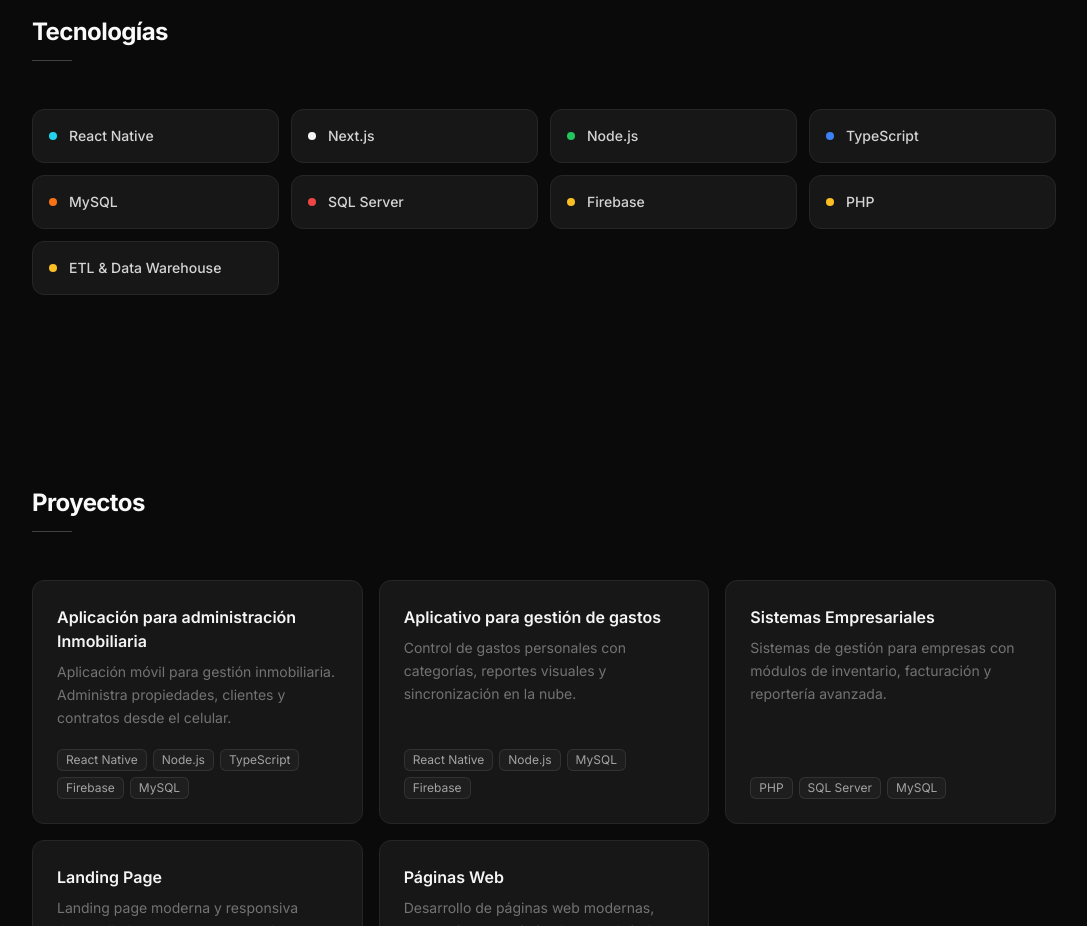
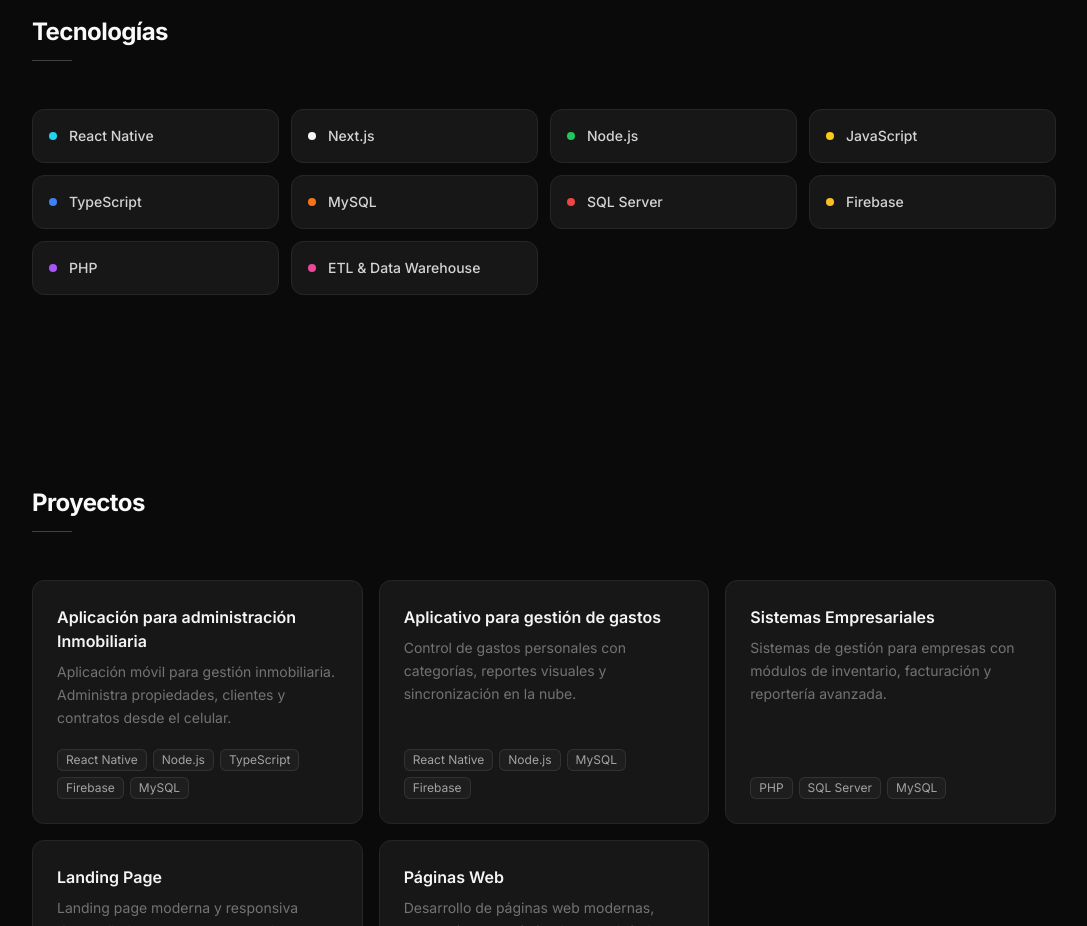
Before and after one commit to richardglez-dev/my_landing_page, a Next.js app: page / in a window 1280 px wide. Shown: the part 880-1806 px from the top of the page, without its empty margins (96-1183 px from the left). Built offline with nearby package versions, Linux system fonts and the light colour scheme.

Commit message:
Modificaciones de colores

```diff
--- a/components/Technologies.tsx
+++ b/components/Technologies.tsx
@@ -2,13 +2,13 @@
   { name: "React Native", color: "bg-cyan-400" },
   { name: "Next.js", color: "bg-neutral-100" },
   { name: "Node.js", color: "bg-green-500" },
+  { name: "JavaScript", color: "bg-yellow-400" },
   { name: "TypeScript", color: "bg-blue-500" },
   { name: "MySQL", color: "bg-orange-500" },
   { name: "SQL Server", color: "bg-red-500" },
   { name: "Firebase", color: "bg-amber-400" },
-  { name: "PHP", color: "bg-amber-400" },
-  { name: "ETL & Data Warehouse", color: "bg-amber-400" },
-
+  { name: "PHP", color: "bg-purple-500" },
+  { name: "ETL & Data Warehouse", color: "bg-pink-500" },
 ];
 
 export default function Technologies() {
```
